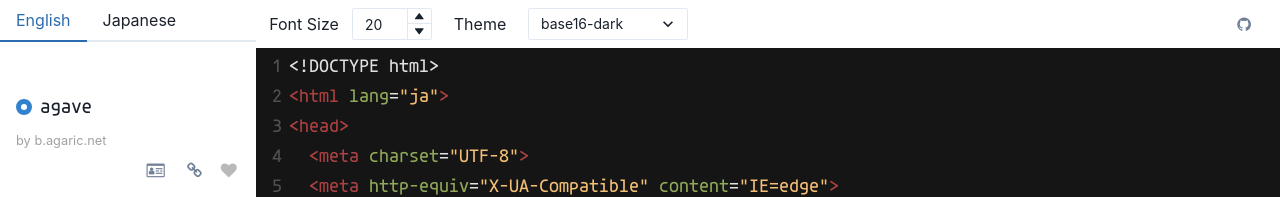
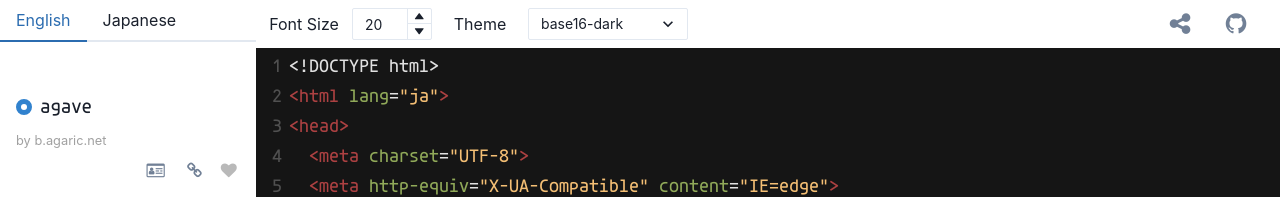
Before and after one commit to ichi-h/programming_font_combination, a React (Create React App) app: page / in a window 1280 px wide. Shown: the top 197 px of the page. Built offline with nearby package versions, Linux system fonts and the light colour scheme; a web font is replaced by a local one.

Commit message:
add the share-button

```diff
--- a/src/components/Editor/Navbar/Navbar.css
+++ b/src/components/Editor/Navbar/Navbar.css
@@ -42,3 +42,29 @@
       right: 1rem;
       transform: rotateY(-50%);
     }
+
+      .share-button, .github-button {
+        margin: 0 0.5rem 0 0.5rem;
+      }
+
+      .css-v4spno {
+        width: 10vw !important;
+      }
+
+      .share-popver-body {
+        display: grid;
+        grid-template-columns: 1fr 1fr 1fr;
+        grid-template-rows: 1fr;
+      }
+
+      .icon-twitter::before,
+      .icon-facebook-official::before,
+      .icon-get-pocket::before,
+      .icon-github-circled::before,
+      .icon-share::before {
+        font-size: 150%;
+      }
+
+      .icon-twitter { color: #00acee; }
+      .icon-facebook-official { color: #3B5998; }
+      .icon-get-pocket { color: #ee4056; }
--- a/src/components/Editor/Navbar/Navbar.tsx
+++ b/src/components/Editor/Navbar/Navbar.tsx
@@ -1,5 +1,13 @@
 import { Select } from '@chakra-ui/react';
 import { Button } from '@chakra-ui/react';
+import { Portal } from '@chakra-ui/react';
+import {
+  Popover,
+  PopoverTrigger,
+  PopoverContent,
+  PopoverBody,
+  PopoverArrow,
+} from '@chakra-ui/react';
 import {
   NumberInput,
   NumberInputField,
@@ -58,10 +66,37 @@ function Navbar() {
       </div>
 
       <div className="social-buttons">
+        <Popover placement="bottom-start">
+          <PopoverTrigger>
+            <Button className="share-button" variant="link">
+              <i className="icon-share" />
+            </Button>
+          </PopoverTrigger>
+          <Portal>
+            <PopoverContent>
+              <PopoverArrow />
+              <PopoverBody>
+                <div className="share-popver-body">
+                  <Button variant="link">
+                    <i className="icon-twitter" />
+                  </Button>
+                  <Button variant="link">
+                    <i className="icon-facebook-official" />
+                  </Button>
+                  <Button variant="link">
+                    <i className="icon-get-pocket" />
+                  </Button>
+                </div>
+              </PopoverBody>
+            </PopoverContent>
+          </Portal>
+        </Popover>
         <Button
-          className="font-license"
+          className="github-button"
           variant="link"
-          onClick={() => { window.open('https://github.com/ippee/programming_fonts_combination') }}
+          onClick={() => {
+            window.open('https://github.com/ippee/programming_fonts_combination')
+          }}
         >
           <i className="icon-github-circled" />
         </Button>
```
